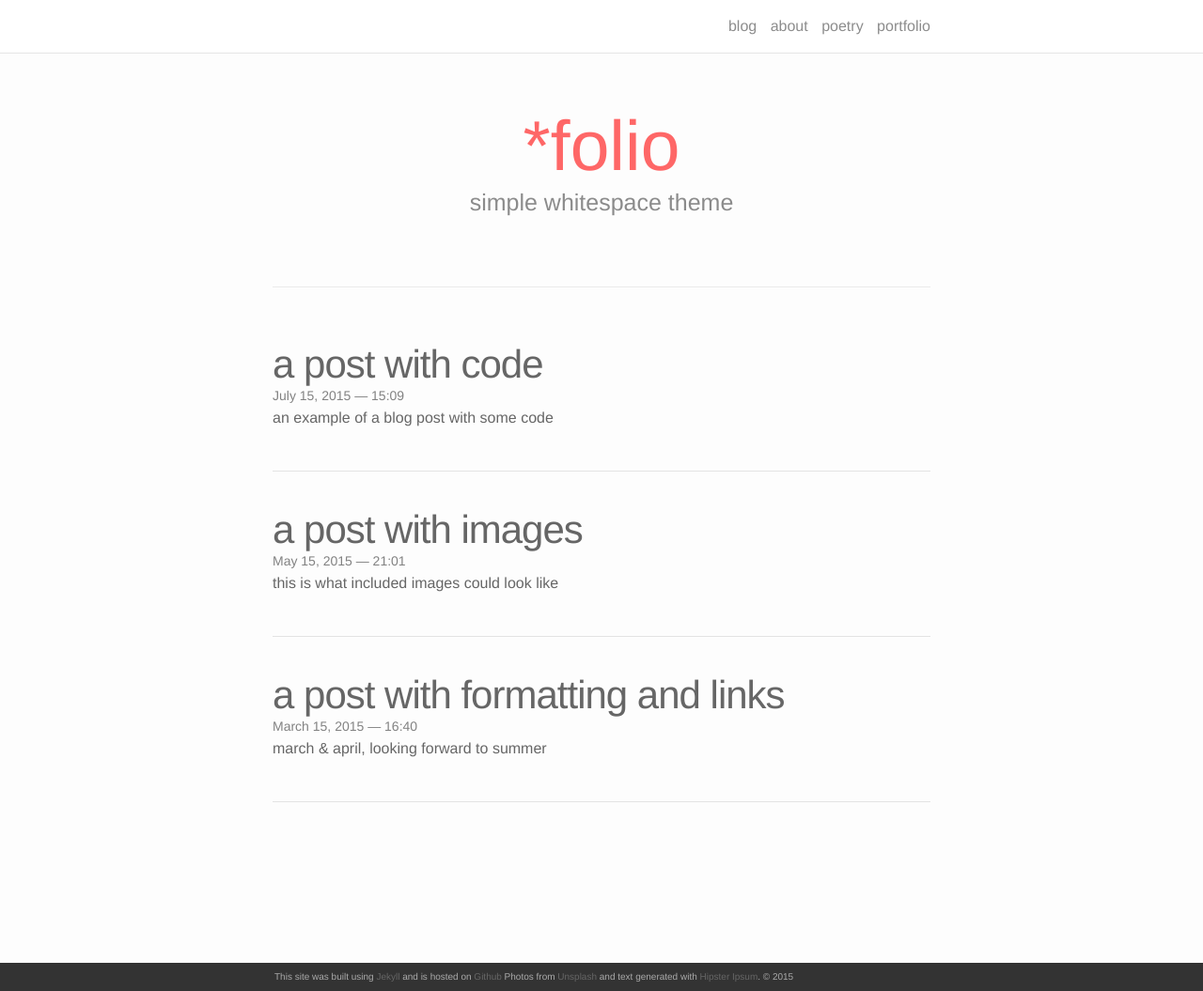
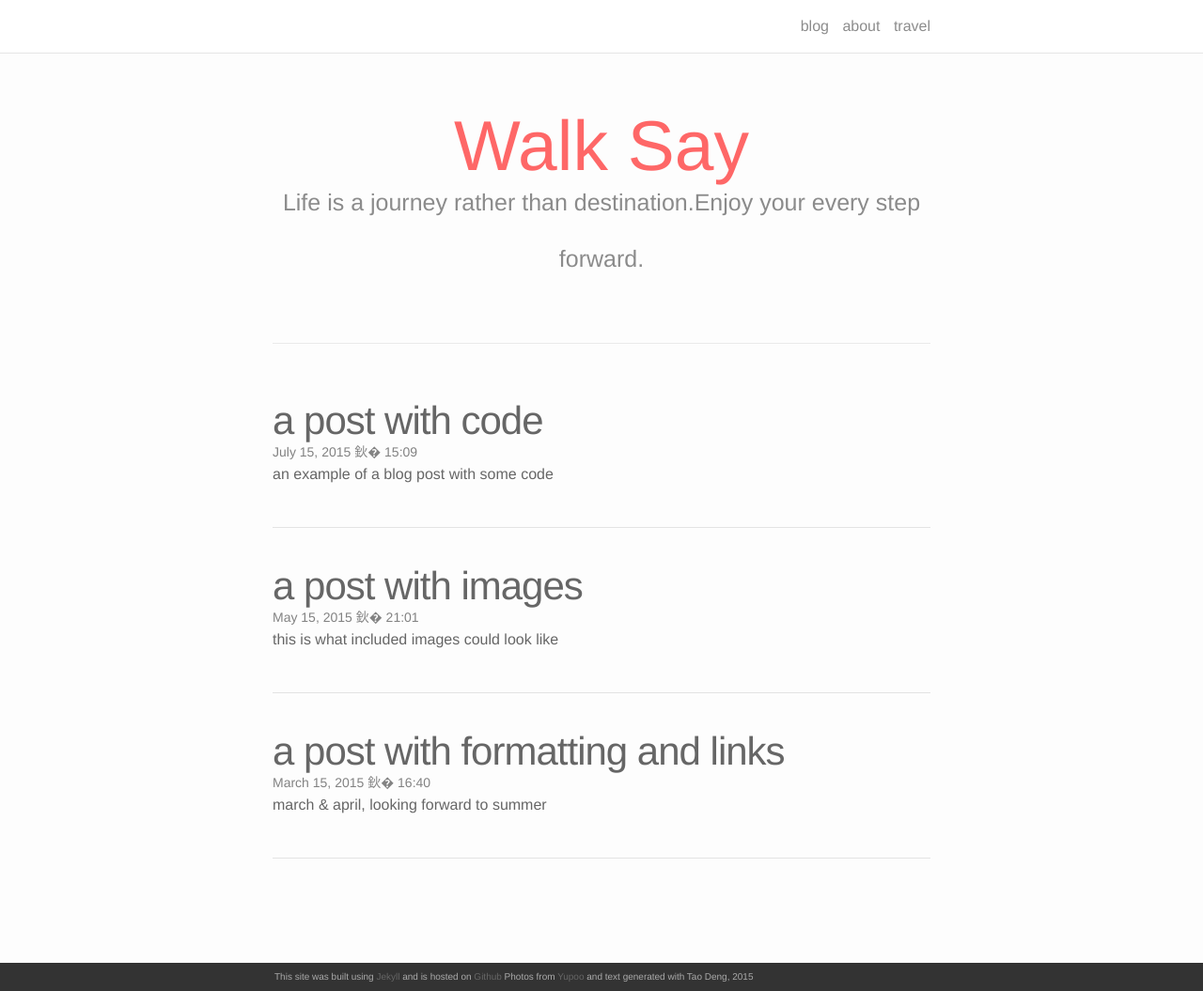
Before and after one commit to donkey13/walksay.github.io, a Jekyll site: the page built from index.html, in a window 1280 px wide and 1055 px high. Shown: the whole window at 94% size. Built offline with Jekyll 4.4.1, drawn with Linux system fonts in a browser that asks for light colours; nearby versions of some CDN libraries; the list of posts is cut into pages by our own code.

Commit message:
Tao: update

```diff
--- a/_config.yml
+++ b/_config.yml
@@ -19,9 +19,6 @@ paginate_path: "/blog/page:num/"
 
 
 collections:
-  portfolio:
+  travel:
     output: true
-    permalink: /portfolio/:path/
-  poetry:
-    output: true
-    permalink: /poetry/:path/
+    permalink: /travel/:path/
--- a/_includes/footer.html
+++ b/_includes/footer.html
@@ -1,7 +1,7 @@
 <footer class="site-footer">
 
   <div class="wrapper">
-  	<p>This site was built using <a href="http://jekyllrb.com" target="_blank">Jekyll</a> and is hosted on <a href="https://github.com" target="_blank">Github</a> Photos from <a href="https://unsplash.com" target="_blank">Unsplash</a> and text generated with <a href="http://hipsum.co" target="_blank">Hipster Ipsum</a>. &#169; 2015</p>
+  	<p>This site was built using <a href="http://jekyllrb.com" target="_blank">Jekyll</a> and is hosted on <a href="https://github.com" target="_blank">Github</a> Photos from <a href="http://www.yupoo.com/" target="_blank">Yupoo</a> and text generated with Tao Deng, 2015</p>
   </div>
 
 </footer>
--- a/index.html
+++ b/index.html
@@ -3,8 +3,8 @@ layout: default
 ---
 
 <div class="header-bar">
-  <h1>*folio</h1>
-  <h2>simple whitespace theme</h2>
+  <h1>Walk Say</h1>
+  <h2>Life is a journey rather than destination.Enjoy your every step forward.</h2>
   <br/>
   <hr>
   <br/>
@@ -15,7 +15,7 @@ layout: default
     {% for post in paginator.posts %}
       <li>
         <h2><a class="post-title" href="{{ post.url | prepend: site.baseurl }}">{{ post.title }}</a></h2>
-        <p class="post-meta">{{ post.date | date: '%B %-d, %Y — %H:%M' }}</p>
+        <p class="post-meta">{{ post.date | date: '%B %-d, %Y 鈥� %H:%M' }}</p>
         <p>{{ post.description }}</p>
         <br/>
         <hr/>
```
Also changed, not shown: _poetry/2015-05-05-emperor.markdown (deleted, +0 -25 lines), _poetry/2015-07-06-soliloquy.markdown (deleted, +0 -48 lines), _poetry/2015-08-06-fantasy.markdown (deleted, +0 -29 lines), about.md (+3 -8 lines), poetry.md (deleted, +0 -15 lines), travel.md (renamed from portfolio.md, +3 -3 lines), _travel/1_project.markdown (renamed from _portfolio/1_project.markdown), _travel/2_project.markdown (renamed from _portfolio/2_project.markdown), _travel/3_project.markdown (renamed from _portfolio/3_project.markdown), _travel/4_project.markdown (renamed from _portfolio/4_project.markdown), _travel/5_project.markdown (renamed from _portfolio/5_project.markdown), _travel/6_project.markdown (renamed from _portfolio/6_project.markdown), 2 other files.
